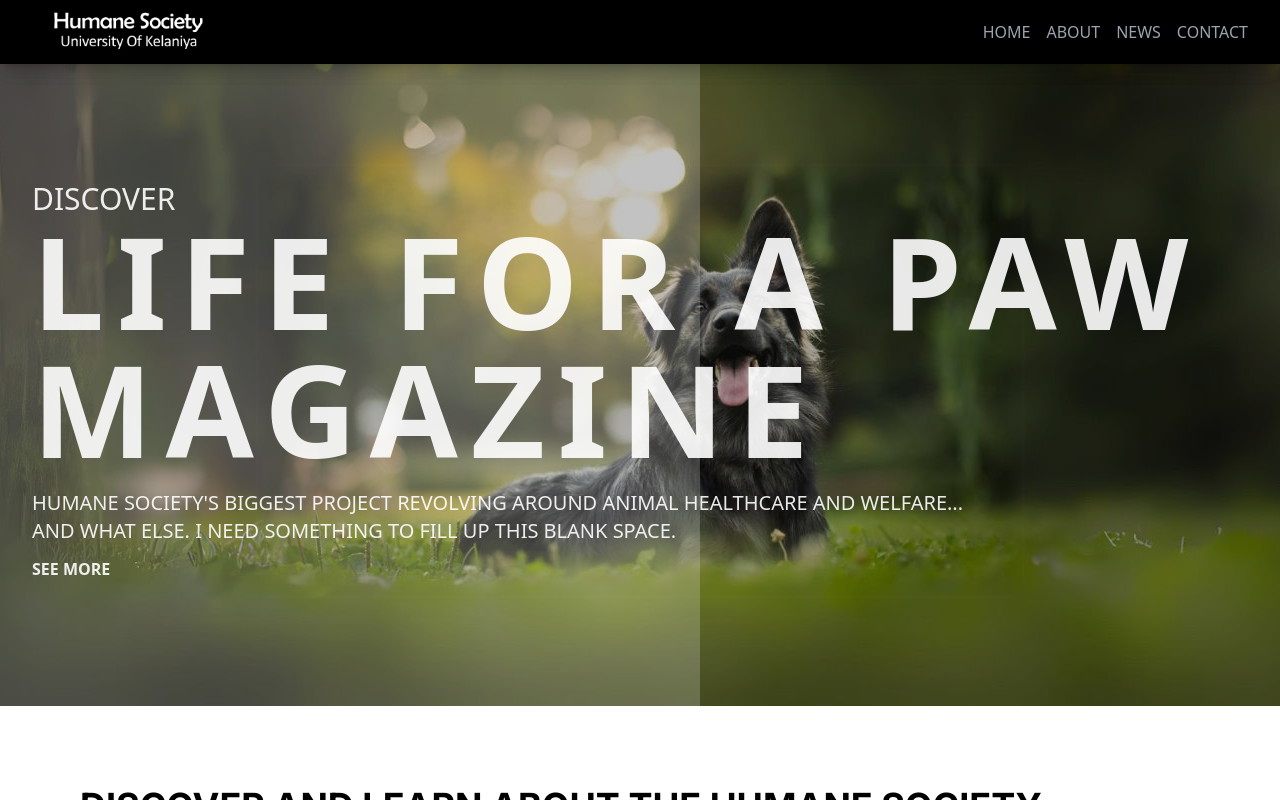
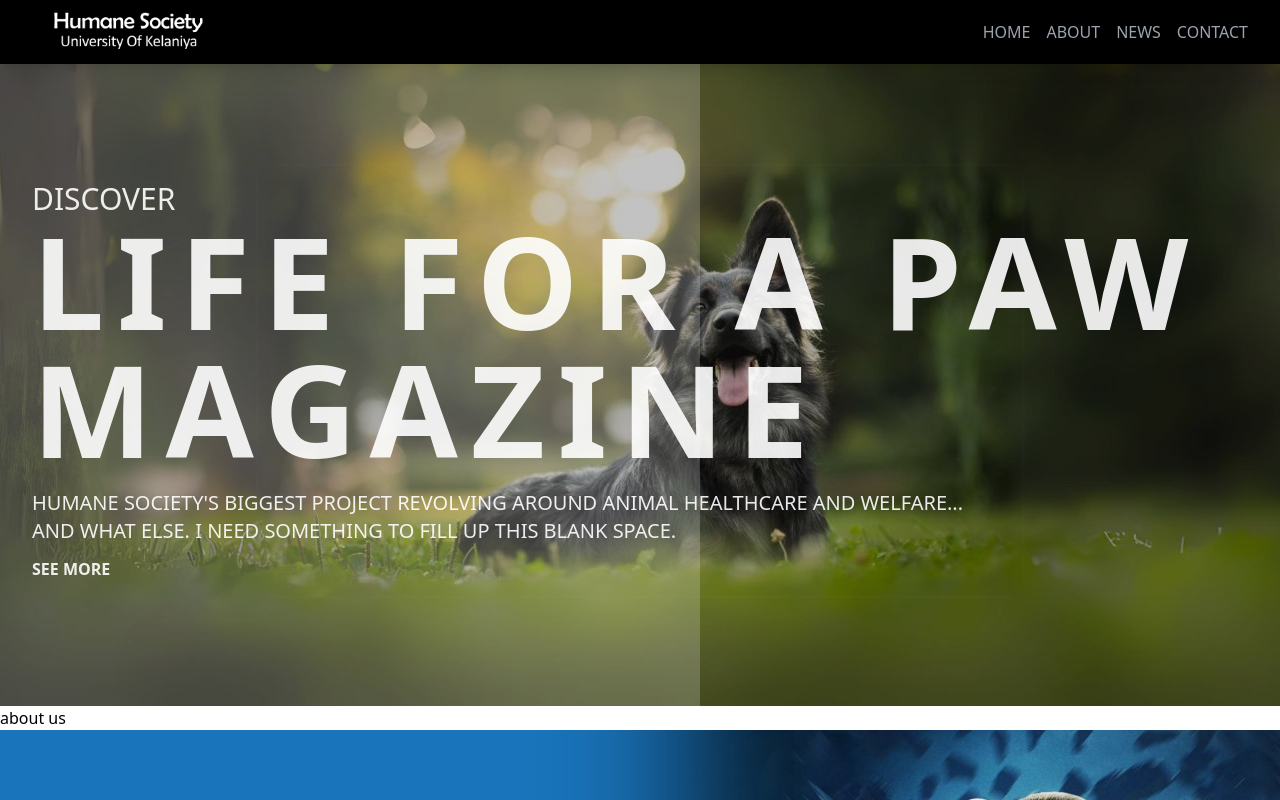
Before and after one commit to PathumUdayanga2002/human-society-web, a React (Vite) app: page / in a window 1280 px wide. Shown: the top 800 px of the page. Built offline with nearby package versions, Linux system fonts and the light colour scheme.

Commit message:
About update

```diff
--- a/src/App.jsx
+++ b/src/App.jsx
@@ -27,7 +27,7 @@ const App = () => {
     <div>
       <Navbar/>
       <Home />
-      <AboutUs/>
+      <AboutUsHome/>
       <MeetExco/>
       <News/>
       <DiscoverMore/>
--- a/src/components/AboutUs/AboutUs.jsx
+++ b/src/components/AboutUs/AboutUs.jsx
@@ -149,6 +149,7 @@ const AboutUs = () => {
         </div>
       </div>
     </div>
+    <Footer/>
     </div>
   );
 };
```
